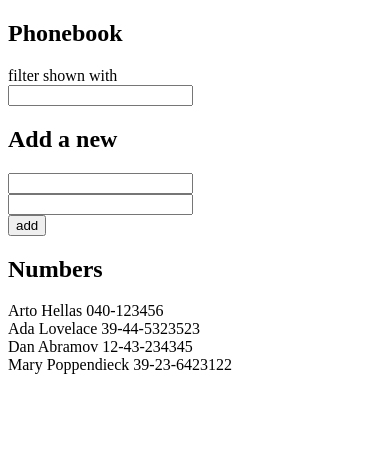
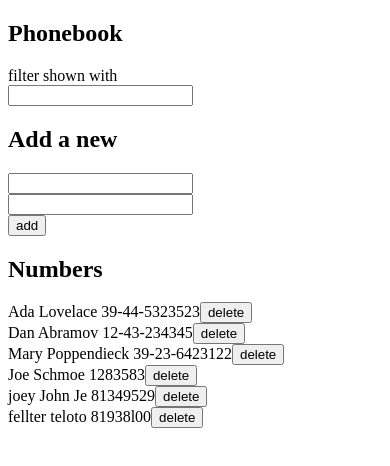
Before and after one commit to jstone10/FullStackOpenCourse, a React (Vite) app in the folder part2/phonebook/: page / in a window 390 px wide. Shown: the top 466 px of the page. Built offline with nearby package versions, Linux system fonts and the light colour scheme; data requests are answered from the project's data file.

Commit message:
updated phonebook

```diff
--- a/part2/phonebook/db.json
+++ b/part2/phonebook/db.json
@@ -1,10 +1,5 @@
 {
-    "persons":[
-      {
-        "name": "Arto Hellas",
-        "number": "040-123456",
-        "id": "1"
-      },
+  "persons": [
     {
       "name": "Ada Lovelace",
       "number": "39-44-5323523",
@@ -19,6 +14,21 @@
       "name": "Mary Poppendieck",
       "number": "39-23-6423122",
       "id": "4"
+    },
+    {
+      "id": "6c57",
+      "name": "Joe Schmoe",
+      "number": "1283583"
+    },
+    {
+      "id": "5850",
+      "name": "joey John Je",
+      "number": "81349529"
+    },
+    {
+      "id": "34d5",
+      "name": "fellter teloto",
+      "number": "81938l00"
     }
   ]
 }
--- a/part2/phonebook/src/App.jsx
+++ b/part2/phonebook/src/App.jsx
@@ -4,7 +4,7 @@ import Persons from './components/persons'
 import PersonForm from './components/personform'
 import Filter from './components/filter'
 
-
+import personsService from './services/persons'
 
 
 const App = () => {
@@ -13,46 +13,57 @@ const App = () => {
   const [newNumber, setNewNumber] = useState('')
   const [newFilter, setNewFilter] = useState('')
 
-  const fetchPersons = () => {
-    console.log('fetch Persons')
+  useEffect(() => {
+    personsService
+    .getAll()
+    .then(intialPersons => {
+      setPersons(intialPersons)
+    })
+  }, [])
 
-    const eventHandler = response => {
-      console.log('promise fulfilled')
-      setPersons(response.data)
-    }
-
-    const promise = axios.get('http://localhost:3001/persons')
-    promise.then(eventHandler)
-  }
-
-  useEffect(fetchPersons, [])
-
-  const personsToShow = (newFilter === '')
-    ? persons
-    : persons.filter(
+  const personsToShow = (
+    (newFilter === '')
+    ? persons :
+    persons.filter(
         person =>
           person.name.toLowerCase().startsWith(newFilter.toLowerCase())
-      )
+    )
+  )
 
   const addPerson = (event) => {
     event.preventDefault()
+    const personObject = {name: newName, number: newNumber}
+    const existingPerson = persons.find(person => person.name === newName)
 
-    const isEmptyOrSpaces = (str) => {
-      return str.trim().length === 0;
-    }
-
-    if (
-      persons.some(person => person.name === newName || person.number === newNumber)
-    ) {
-      alert(`${newName} or ${newNumber} is already added to phonebook`)
-    } else if (isEmptyOrSpaces(newName) || isEmptyOrSpaces(newNumber)) {
+    if (existingPerson && existingPerson.number !== newNumber) {
+      if (window.confirm(`${newName} is already added to the phonebook, replace the old number with the new one?`)) {
+        personsService
+        .update(existingPerson.id, personObject)
+        .then((updatedPerson) => {
+          setPersons(persons.map(person => person.id === existingPerson.id ? updatedPerson : person))
+        })
+      }
+    } else if(existingPerson && existingPerson.number === newNumber) {
+      alert(`${existingPerson.name}'s number is already ${newNumber}`)
+    } else if (newName.trim().length === 0 || newNumber.trim().length === 0) {
       alert('Name or number cannot be empty or contain only spaces')
     } else {
-      const newPerson = {name: newName, number: newNumber}
-      setPersons(persons.concat(newPerson))
+      personsService
+        .create(personObject)
+        .then(newPerson => {setPersons(persons.concat(newPerson))})
     }
     setNewName('')
     setNewNumber('')
+  }
+
+  const removePerson = (person) => {
+    if (window.confirm(`are you sure you want to delete ${person.name}`)) {
+      personsService
+      .remove(person.id)
+      .then(() => {
+        setPersons(persons.filter(p => p.id !== person.id))
+      })
+    }
   }
 
   const handleNewPerson = (event) => {
@@ -91,7 +102,7 @@ const App = () => {
       <h2>Add a new</h2>
       <PersonForm onSubmit={addPerson} inputs={formInputs}/>
       <h2>Numbers</h2>
-      <Persons persons={personsToShow}/>
+      <Persons persons={personsToShow} removePerson={removePerson}/>
     </div>
   )
 }
--- a/part2/phonebook/src/components/persons.jsx
+++ b/part2/phonebook/src/components/persons.jsx
@@ -1,8 +1,20 @@
-const Person  = ({person}) => <div>{person.name} {person.number}</div>
+const Person  = ({person, onClick}) =>
+<div>
+  {person.name} {person.number}
+  <button onClick={onClick}>delete</button>
+</div>
 
-const Persons = ({persons}) =>
-  <div>
-    {persons.map(person => <Person key={person.name} person={person}/>)}
+
+
+const Persons = ({persons, removePerson}) => {
+  return (
+    <div>
+    {persons.map(person =>
+      <Person key={person.id} person={person} onClick={() => removePerson(person)}/>
+    )}
   </div>
+  )
+}
+
 
 export default Persons
--- /dev/null
+++ b/part2/phonebook/src/services/persons.js
@@ -0,0 +1,40 @@
+import axios from 'axios'
+const baseUrl = 'http://localhost:3001/persons'
+
+const getAll = () => {
+    console.log('get all persons')
+    const request = axios.get(baseUrl)
+    return request.then(response => {
+        console.log("success!", response)
+        return response.data
+    })
+}
+
+const create = newObj => {
+    console.log('posting', newObj)
+    const request = axios.post(baseUrl, newObj)
+    return request.then(response => {
+        console.log('success!', response)
+        return response.data
+    })
+}
+
+const remove = id => {
+    console.log(`deleting person with id ${id}`)
+    const request = axios.delete(`${baseUrl}/${id}`)
+    return request.then(response => {
+        console.log('delete success!', response)
+        return response.data
+    })
+}
+
+const update = (id, newObj) => {
+    console.log(`updating person ${id}`)
+    const request = axios.put(`${baseUrl}/${id}`, newObj)
+    return request.then(response => {
+        console.log('put success!', response)
+        return response.data
+    })
+}
+
+export default {getAll, create, remove, update}
```
Lines whose indentation alone changed are shown as unchanged.
